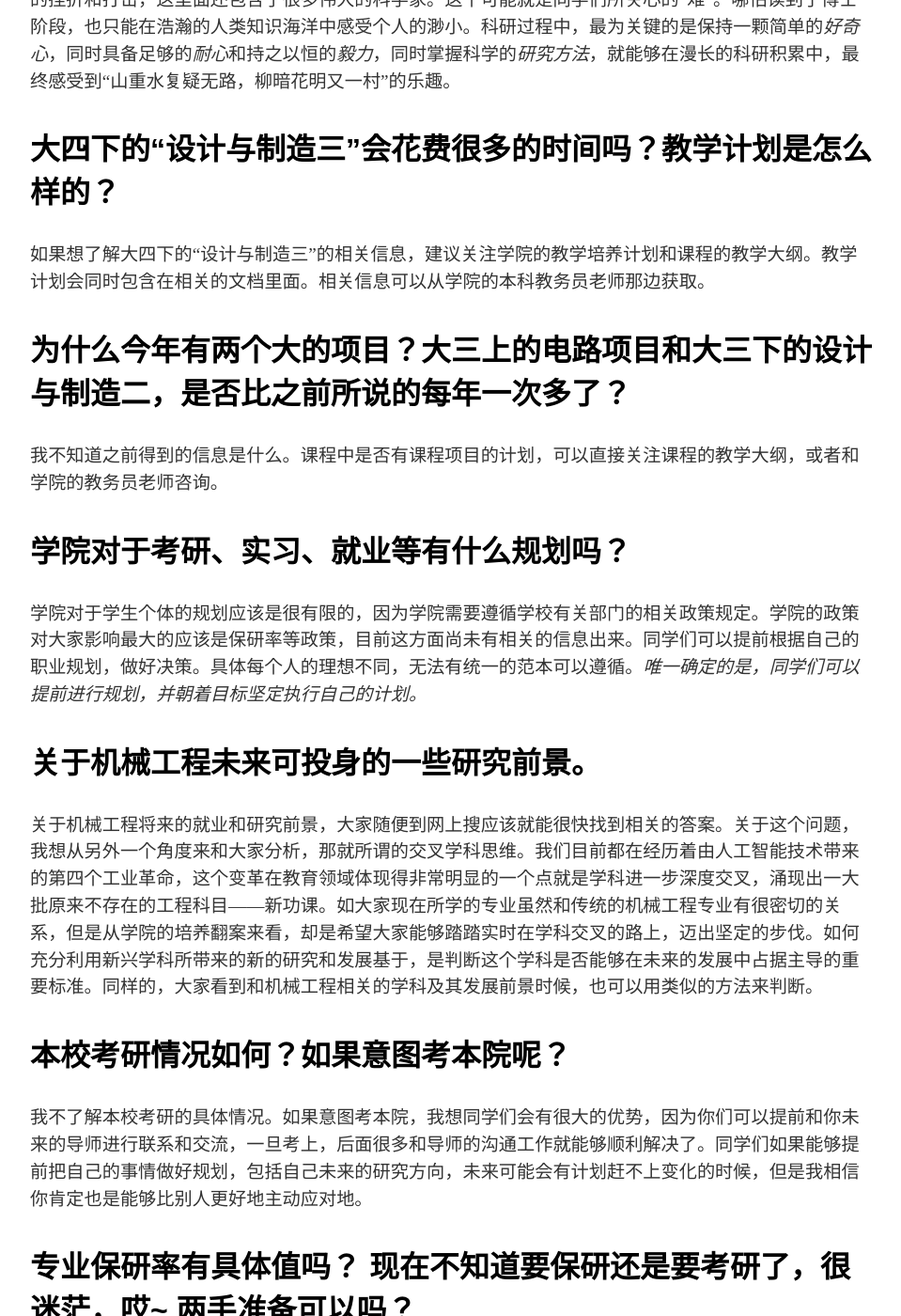
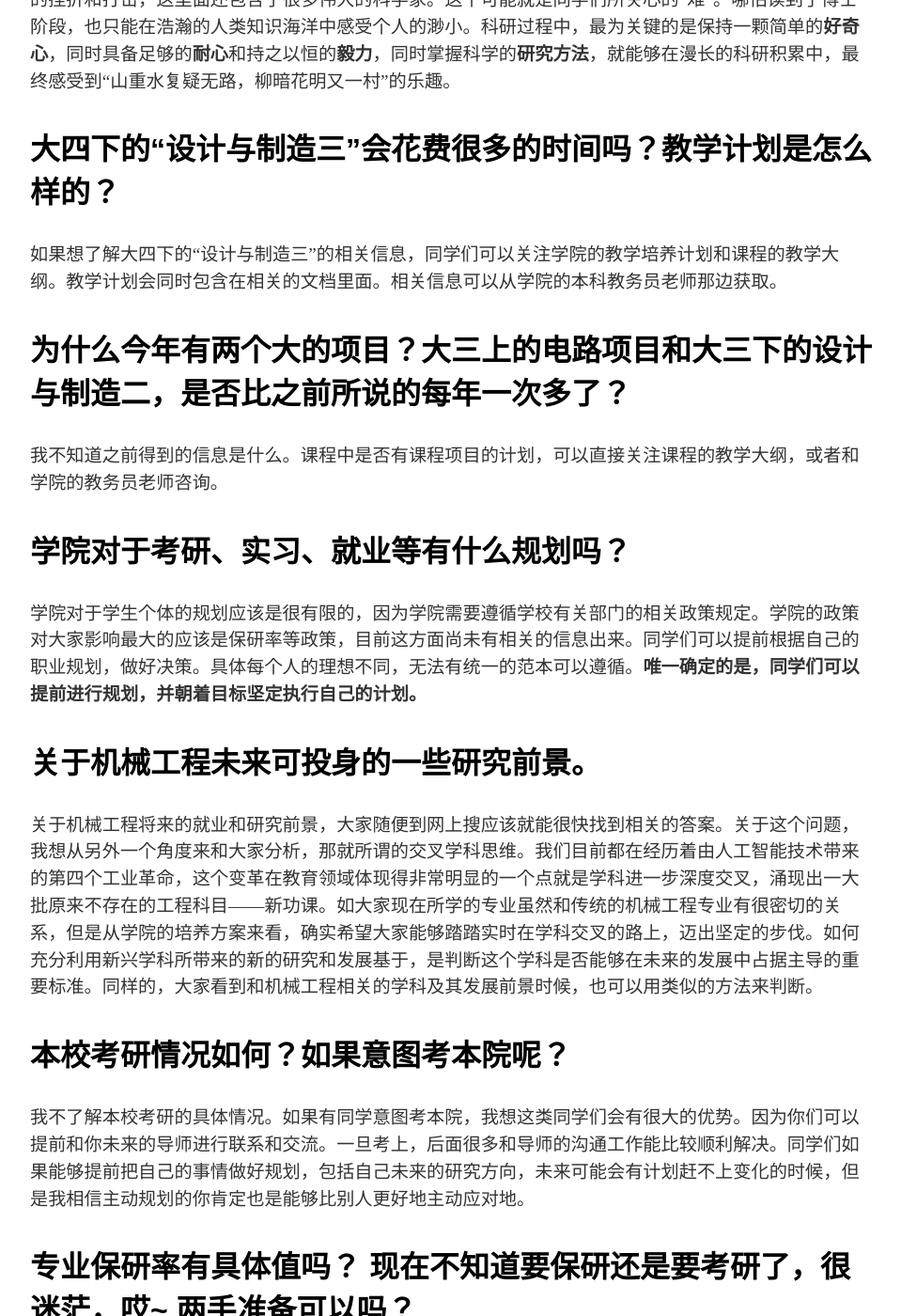
Before and after one commit to lushaofeng/lushaofeng.github.io, a Jekyll site: the page built from _posts/2021-09-10-记一次线上班会.md, in a window 1280 px wide and 1400 px high, scrolled down 1077 px. Shown: the whole window at 94% size, without its empty margins (160-1119 px from the left). Built offline with Jekyll 4.4.1, drawn with Linux system fonts in a browser that asks for light colours; our own code applies the rules of GitHub Pages for plain Markdown files.

Commit message:
Update 2021-09-10-记一次线上班会.md

```diff
--- a/_posts/2021-09-10-记一次线上班会.md
+++ b/_posts/2021-09-10-记一次线上班会.md
@@ -12,22 +12,22 @@
 取决于你现在学习的科目和将来的科研方向的密切程度。 如果现在的学习的科目是将来科研项目的入门科目，那么这个关系度就很大。例如要研究机器人学，那么像动力学，机器视觉等基础科目就和这个科研方向非常有关系。值得强调的是，由于未来的科研方向尚未完全确定，某些科目的积累可能眼前看并非有很大的作用，但是长远看则未必。在本科学习阶段，同学们可能还需要做好培养严谨的治学态度，争取将每门课都努力学好，充分培养科学的学习能力，为将来面向快速改变的复杂世界，做好充分的准备。总结为一点，利用现在的科目充分培养自己的适应力，以不变应万变。
 
 ### 科研为什么那么难？老师都是怎么克服的？
-科研常常被比喻为攀登高峰，可以看出科研的路上往往并非一马平川。很多人在其科研路上都会经历不同的挫折和打击，这里面还包含了很多伟大的科学家。这个可能就是同学们所关心的“难”。哪怕读到了博士阶段，也只能在浩瀚的人类知识海洋中感受个人的渺小。科研过程中，最为关键的是保持一颗简单的*好奇心*，同时具备足够的*耐心*和持之以恒的*毅力*，同时掌握科学的*研究方法*，就能够在漫长的科研积累中，最终感受到“山重水复疑无路，柳暗花明又一村”的乐趣。
+科研常常被比喻为攀登高峰，可以看出科研的路上往往并非一马平川。很多人在其科研路上都会经历不同的挫折和打击，这里面还包含了很多伟大的科学家。这个可能就是同学们所关心的“难”。哪怕读到了博士阶段，也只能在浩瀚的人类知识海洋中感受个人的渺小。科研过程中，最为关键的是保持一颗简单的**好奇心**，同时具备足够的**耐心**和持之以恒的**毅力**，同时掌握科学的**研究方法**，就能够在漫长的科研积累中，最终感受到“山重水复疑无路，柳暗花明又一村”的乐趣。
 
 ### 大四下的“设计与制造三”会花费很多的时间吗？教学计划是怎么样的？
-如果想了解大四下的“设计与制造三”的相关信息，建议关注学院的教学培养计划和课程的教学大纲。教学计划会同时包含在相关的文档里面。相关信息可以从学院的本科教务员老师那边获取。
+如果想了解大四下的“设计与制造三”的相关信息，同学们可以关注学院的教学培养计划和课程的教学大纲。教学计划会同时包含在相关的文档里面。相关信息可以从学院的本科教务员老师那边获取。
 
 ### 为什么今年有两个大的项目？大三上的电路项目和大三下的设计与制造二，是否比之前所说的每年一次多了？
 我不知道之前得到的信息是什么。课程中是否有课程项目的计划，可以直接关注课程的教学大纲，或者和学院的教务员老师咨询。
 
 ### 学院对于考研、实习、就业等有什么规划吗？
-学院对于学生个体的规划应该是很有限的，因为学院需要遵循学校有关部门的相关政策规定。学院的政策对大家影响最大的应该是保研率等政策，目前这方面尚未有相关的信息出来。同学们可以提前根据自己的职业规划，做好决策。具体每个人的理想不同，无法有统一的范本可以遵循。*唯一确定的是，同学们可以提前进行规划，并朝着目标坚定执行自己的计划。*
+学院对于学生个体的规划应该是很有限的，因为学院需要遵循学校有关部门的相关政策规定。学院的政策对大家影响最大的应该是保研率等政策，目前这方面尚未有相关的信息出来。同学们可以提前根据自己的职业规划，做好决策。具体每个人的理想不同，无法有统一的范本可以遵循。**唯一确定的是，同学们可以提前进行规划，并朝着目标坚定执行自己的计划。**
 
 ### 关于机械工程未来可投身的一些研究前景。
-关于机械工程将来的就业和研究前景，大家随便到网上搜应该就能很快找到相关的答案。关于这个问题，我想从另外一个角度来和大家分析，那就所谓的交叉学科思维。我们目前都在经历着由人工智能技术带来的第四个工业革命，这个变革在教育领域体现得非常明显的一个点就是学科进一步深度交叉，涌现出一大批原来不存在的工程科目——新功课。如大家现在所学的专业虽然和传统的机械工程专业有很密切的关系，但是从学院的培养翻案来看，却是希望大家能够踏踏实时在学科交叉的路上，迈出坚定的步伐。如何充分利用新兴学科所带来的新的研究和发展基于，是判断这个学科是否能够在未来的发展中占据主导的重要标准。同样的，大家看到和机械工程相关的学科及其发展前景时候，也可以用类似的方法来判断。
+关于机械工程将来的就业和研究前景，大家随便到网上搜应该就能很快找到相关的答案。关于这个问题，我想从另外一个角度来和大家分析，那就所谓的交叉学科思维。我们目前都在经历着由人工智能技术带来的第四个工业革命，这个变革在教育领域体现得非常明显的一个点就是学科进一步深度交叉，涌现出一大批原来不存在的工程科目——新功课。如大家现在所学的专业虽然和传统的机械工程专业有很密切的关系，但是从学院的培养方案来看，确实希望大家能够踏踏实时在学科交叉的路上，迈出坚定的步伐。如何充分利用新兴学科所带来的新的研究和发展基于，是判断这个学科是否能够在未来的发展中占据主导的重要标准。同样的，大家看到和机械工程相关的学科及其发展前景时候，也可以用类似的方法来判断。
 
 ### 本校考研情况如何？如果意图考本院呢？
-我不了解本校考研的具体情况。如果意图考本院，我想同学们会有很大的优势，因为你们可以提前和你未来的导师进行联系和交流，一旦考上，后面很多和导师的沟通工作就能够顺利解决了。同学们如果能够提前把自己的事情做好规划，包括自己未来的研究方向，未来可能会有计划赶不上变化的时候，但是我相信你肯定也是能够比别人更好地主动应对地。
+我不了解本校考研的具体情况。如果有同学意图考本院，我想这类同学们会有很大的优势。因为你们可以提前和你未来的导师进行联系和交流。一旦考上，后面很多和导师的沟通工作能比较顺利解决。同学们如果能够提前把自己的事情做好规划，包括自己未来的研究方向，未来可能会有计划赶不上变化的时候，但是我相信主动规划的你肯定也是能够比别人更好地主动应对地。
 
 ### 专业保研率有具体值吗？ 现在不知道要保研还是要考研了，很迷茫，哎~ 两手准备可以吗？
 专业保研率我这边没有第一手的信息，如果同学们感兴趣，可以和学院的分管研究生工作的[李巍华副院长](http://www2.scut.edu.cn/wusie/2020/0425/c25374a422705/page.htm)和教务员老师曾老师（电话：020-81182106）联系。
```
